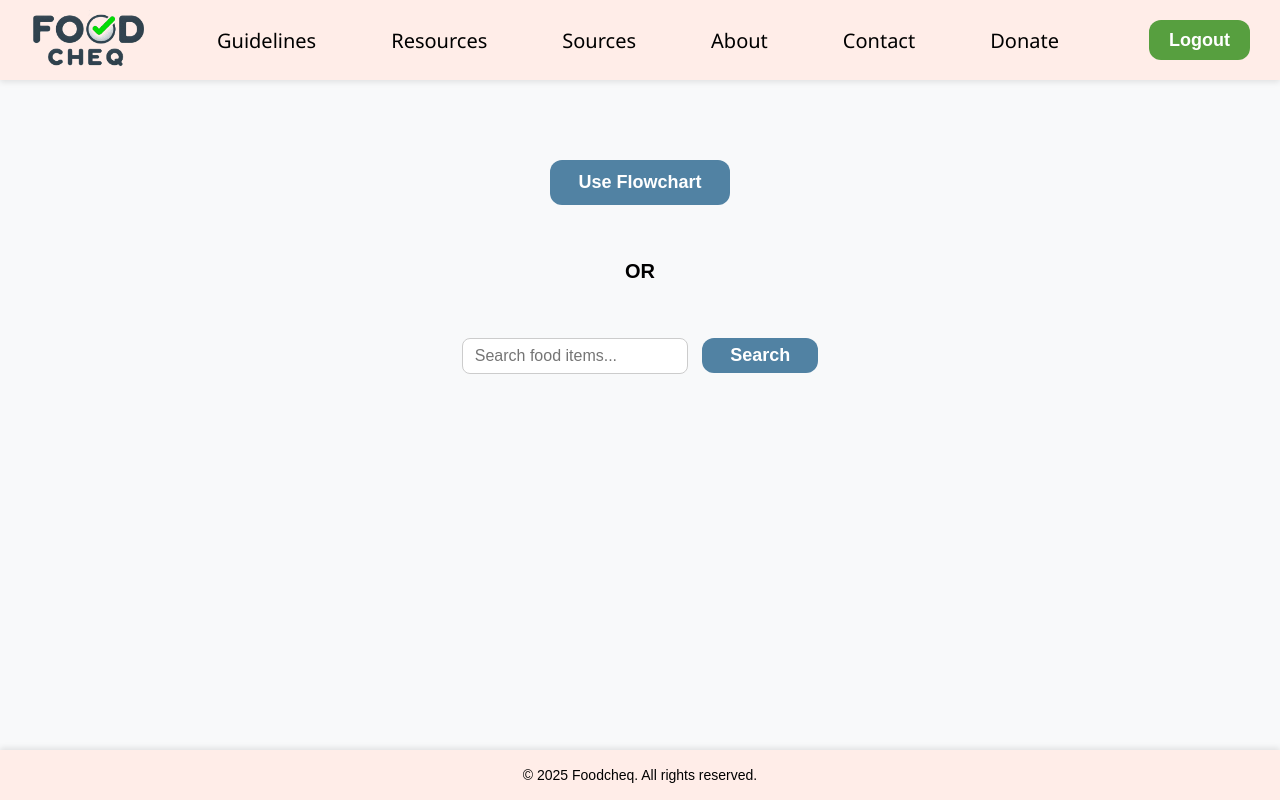
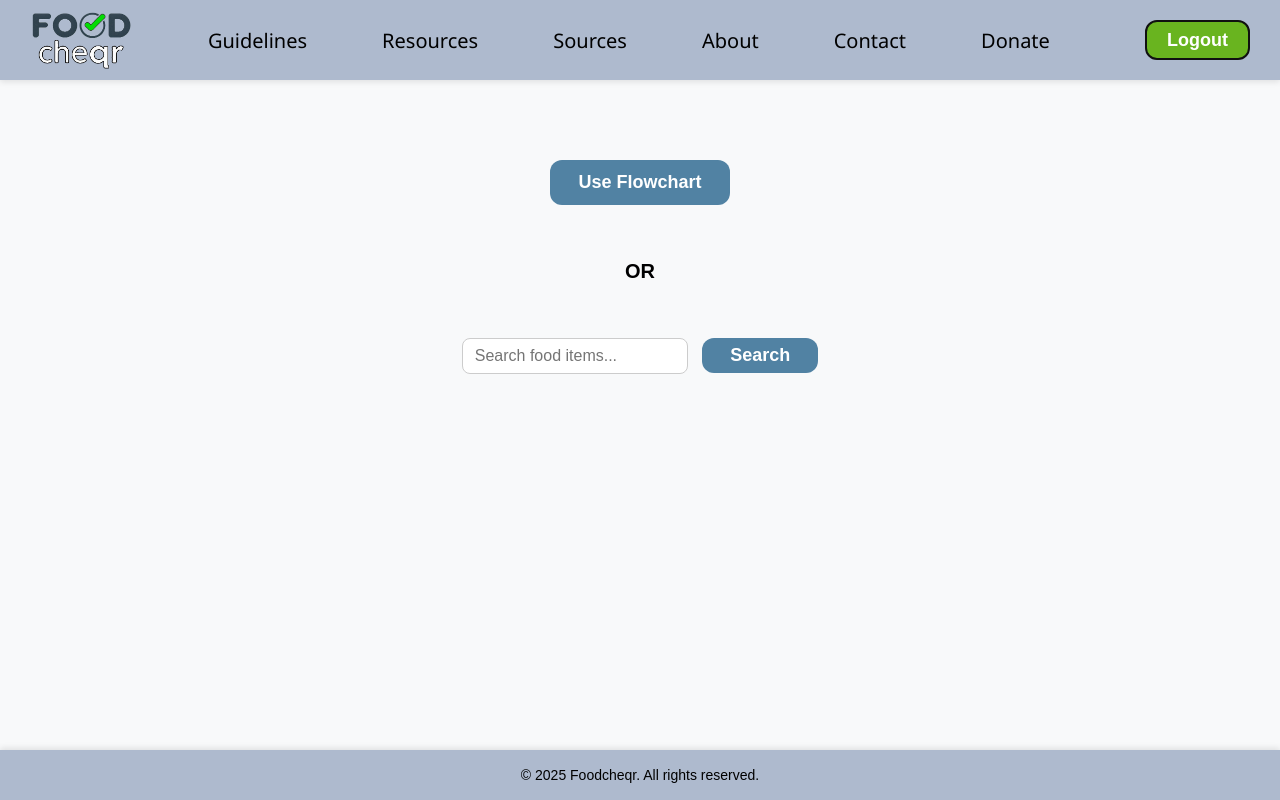
Before and after one commit to jessewimer/food-safe, a Django app: page / in a window 1280 px wide. Run offline with Django 5.2, Linux system fonts and the light colour scheme; the visitor is signed in with stand-in values (Sample User, id 1).

Commit message:
Update to foodcheqr.org

```diff
--- a/food_safe/settings.py
+++ b/food_safe/settings.py
@@ -59,7 +59,7 @@ DEBUG = os.getenv('DEBUG', 'False').lower() in ('true', '1', 'yes')
 # Quick-start development settings - unsuitable for production
 # See https://docs.djangoproject.com/en/5.2/howto/deployment/checklist/
 
-ALLOWED_HOSTS = ['foodsafe.pythonanywhere.com', 'localhost', '127.0.0.1', 'foodcheq.org', 'www.foodcheq.org']
+ALLOWED_HOSTS = ['foodsafe.pythonanywhere.com', 'localhost', '127.0.0.1', 'foodcheqr.org', 'www.foodcheqr.org']
 
 LOGIN_URL = '/users/login/'  # or use `reverse_lazy('login')` in views if needed
 # LOGIN_REDIRECT_URL = '/'  # or any view name
--- a/shelf_life/templates/shelf_life/about.html
+++ b/shelf_life/templates/shelf_life/about.html
@@ -4,7 +4,7 @@
 <html lang="en">
 <head>
   <meta charset="UTF-8" />
-  <title>About Foodcheq</title>
+  <title>About Foodcheqr</title>
   <style>
     body {
       font-family: 'Segoe UI', Tahoma, Geneva, Verdana, sans-serif;
--- a/shelf_life/templates/shelf_life/contact.html
+++ b/shelf_life/templates/shelf_life/contact.html
@@ -4,7 +4,7 @@
 <head>
   <meta charset="UTF-8">
   <meta name="viewport" content="width=device-width, initial-scale=1.0">
-  <title>Contact Foodcheq</title>
+  <title>Contact Foodcheqr</title>
   <style>
     body {
       font-family: 'Segoe UI', Tahoma, Geneva, Verdana, sans-serif;
@@ -178,7 +178,7 @@
 <body>
   <h1>Contact Us</h1>
   <p>
-    We'd love to hear from you! Whether you have questions, feedback, or suggestions about Foodcheq, please don't hesitate to reach out.
+    We'd love to hear from you! Whether you have questions, feedback, or suggestions about Foodcheqr, please don't hesitate to reach out.
   </p>
 
   <div class="contact-form">
--- a/shelf_life/templates/shelf_life/donate.html
+++ b/shelf_life/templates/shelf_life/donate.html
@@ -2,7 +2,7 @@
 <html lang="en">
 <head>
   <meta charset="UTF-8" />
-  <title>Donate to Foodcheq</title>
+  <title>Donate to Foodcheqr</title>
   <style>
     body {
       font-family: 'Segoe UI', Tahoma, Geneva, Verdana, sans-serif;
@@ -133,7 +133,7 @@
   </style>
 </head>
 <body>
-  <h1>Support Foodcheq</h1>
+  <h1>Support Foodcheqr</h1>
   <p>
     Your donations help us build digital tools to support the operational needs of food banks throughout the region.
   </p>
@@ -158,7 +158,7 @@
         <p><strong>jesse.wimer@wsu.edu</strong></p>
       </div>
       <p class="popup-message">
-        Thank you for your patience and interest in supporting Foodcheq!
+        Thank you for your patience and interest in supporting Foodcheqr!
       </p>
       <button class="popup-close" onclick="hidePopup()">Got it!</button>
     </div>
--- a/shelf_life/templates/shelf_life/guidelines.html
+++ b/shelf_life/templates/shelf_life/guidelines.html
@@ -4,7 +4,7 @@
 <html lang="en">
 <head>
   <meta charset="UTF-8" />
-  <title>Storage Guidelines - Foodcheq</title>
+  <title>Storage Guidelines - Foodcheqr</title>
   <style>
     body {
       font-family: 'Segoe UI', Tahoma, Geneva, Verdana, sans-serif;
--- a/shelf_life/templates/shelf_life/landing.html
+++ b/shelf_life/templates/shelf_life/landing.html
@@ -5,7 +5,7 @@
 <head>
   <meta charset="UTF-8" />
   <meta name="viewport" content="width=device-width, initial-scale=1.0">
-  <title>Foodcheq</title>
+  <title>Foodcheqr</title>
   <style>
     body {
       /* background: #e8f4f8; */
@@ -24,7 +24,7 @@
       right: 0;
       height: 80px;
       /* background-color: #f8f8f8; */
-      background: #FFEDE8;
+      background: #aebace;
       box-shadow: 0 2px 6px rgba(0,0,0,0.1);
       display: flex;
       align-items: center;
@@ -61,9 +61,9 @@
     }
 
     .logout-button {
-      background-color: #579f3f;
+      background-color: #69b41f;
       color: white;
-      border: none;
+      border: 2px solid #101010;
       height: 40px;
       padding: 0 20px;
       font-size: 18px;
@@ -305,7 +305,7 @@
       left: 0;
       right: 0;
       height: 50px;
-      background: #FFEDE8;
+      background: #aebace;
       /* background-color: #f8f8f8; */
       box-shadow: 0 -2px 6px rgba(0,0,0,0.1);
       display: flex;
@@ -403,7 +403,7 @@
 
   <div class="top-bar">
     <!-- Logo on left -->
-    <img src="{% static 'green_check2.png' %}" alt="Foodcheq Logo" class="logo" />
+    <img src="{% static 'cheqr1.png' %}" alt="Foodcheqr Logo" class="logo" />
 
     <!-- Desktop Navigation links -->
     <div class="nav-links">
@@ -466,7 +466,7 @@
   <div class="dev-popup-overlay" id="fundraisingPopupOverlay" onclick="hideFundraisingPopup()">
     <div class="dev-popup-content" onclick="event.stopPropagation()">
       <div class="development-icon">💝</div>
-      <h2 class="dev-popup-title">Support Foodcheq</h2>
+      <h2 class="dev-popup-title">Support Foodcheqr</h2>
       <p class="dev-popup-message">
         Your donations help us build digital tools to support the operational needs of food banks throughout the region.
       </p>
@@ -494,7 +494,7 @@
 
   <!-- add bottom bar -->
   <div class="bottom-bar">
-    <p>&copy; 2025 Foodcheq. All rights reserved.</p>
+    <p>&copy; 2025 Foodcheqr. All rights reserved.</p>
   </div>
 
   <script>
--- a/shelf_life/templates/shelf_life/resources.html
+++ b/shelf_life/templates/shelf_life/resources.html
@@ -4,7 +4,7 @@
 <html lang="en">
 <head>
   <meta charset="UTF-8" />
-  <title>Food Safety Resources - Foodcheq</title>
+  <title>Food Safety Resources - Foodcheqr</title>
   <style>
     body {
       font-family: 'Segoe UI', Tahoma, Geneva, Verdana, sans-serif;
--- a/shelf_life/templates/shelf_life/sources.html
+++ b/shelf_life/templates/shelf_life/sources.html
@@ -4,7 +4,7 @@
 <html lang="en">
 <head>
   <meta charset="UTF-8" />
-  <title>Sources - Foodcheq</title>
+  <title>Sources - Foodcheqr</title>
   <style>
     body {
       font-family: 'Segoe UI', Tahoma, Geneva, Verdana, sans-serif;
--- a/users/templates/users/login.html
+++ b/users/templates/users/login.html
@@ -2,7 +2,8 @@
 <!DOCTYPE html>
 <html>
 <head>
-  <title>Login - Foodcheq</title>
+  <title>Login - Foodcheqr
+  </title>
   <style>
     body {
       font-family: Arial, sans-serif;
@@ -63,7 +64,7 @@
 <body>
 
   <div class="login-container">
-    <h2>Login to Foodcheq</h2>
+    <h2>Login to Foodcheqr</h2>
 
     <form method="post" action="{% url 'login' %}">
       {% csrf_token %}
```
Also changed, not shown: shelf_life/static/cheqr1.png (added), shelf_life/static/green_check3.png (added).
